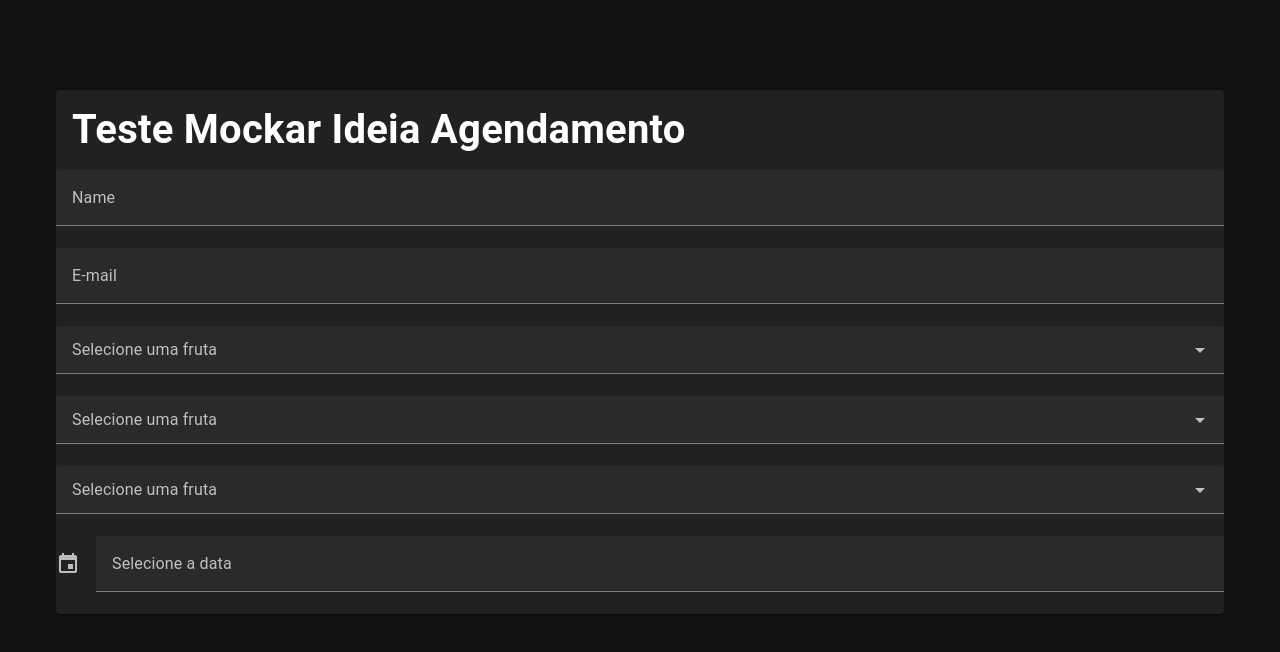
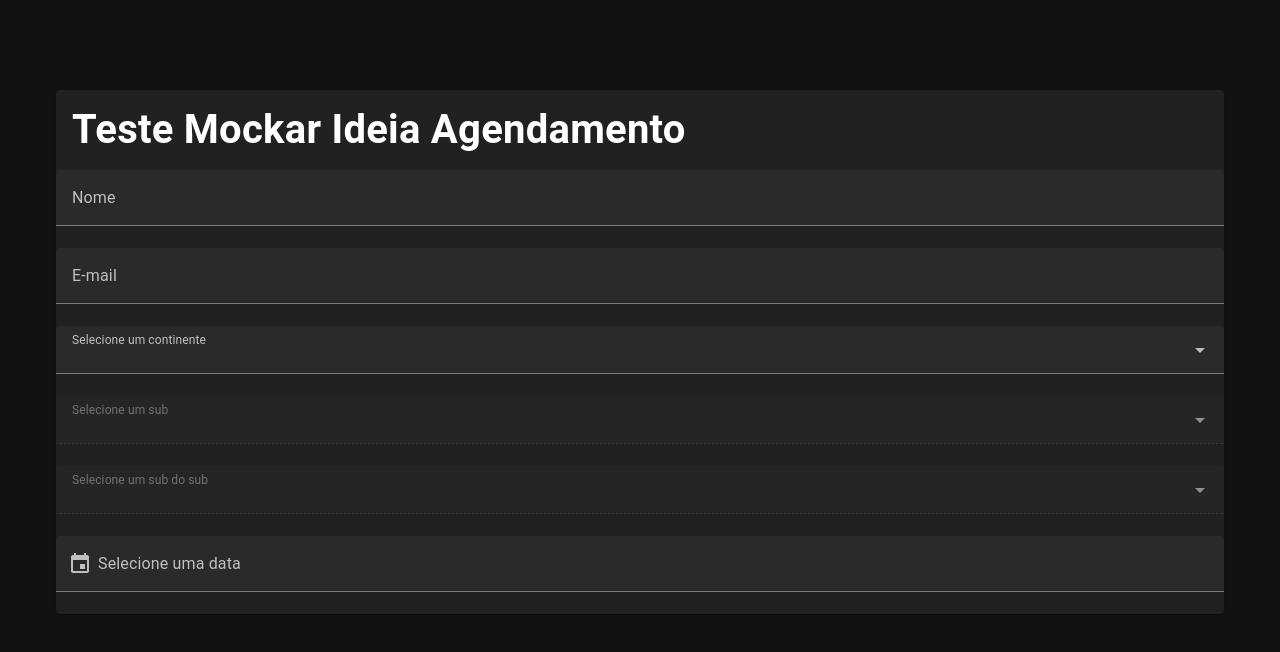
Before and after one commit to MLauraCronemberger/Estudo-Vuetify, a Vue app: page / in a window 1280 px wide. Shown: the top 652 px of the page. Built offline with nearby package versions, Linux system fonts and the light colour scheme; a small style sheet from the web is missing.

Commit message:
Implementação de ideia de dropdowns-menu

```diff
--- a/src/components/HelloWorld.vue
+++ b/src/components/HelloWorld.vue
@@ -6,7 +6,7 @@
       </v-card-title>
       <form>
         <v-text-field
-          label="Name"
+          label="Nome"
           required
           outlined
         ></v-text-field>
@@ -18,27 +18,37 @@
       </form>
 
       <v-select
-        label="Selecione uma fruta"
+        v-model="selecao1"
+        :items="Object.keys(locais)"
+        @update:modelValue="selecao2 = ''; selecao3 = ''"
+        label="Selecione um continente"
         required
         outlined
         density="comfortable"
-        :items="items"
+      ></v-select>
+
+      <!-- esse !selecao1, o operador ! é o operador lógico NOT -->
+       <!-- agora esse ? : é um operador ternário que tem forma: condição ? valor_se_verdadeiro : valor_se_falso -->
+
+      <v-select
+        :disabled="!selecao1"
+      v-model="selecao2"
+      :items="selecao1 ? Object.keys(locais[selecao1]) : []"
+      @update:modelValu="selecao3=''"
+        label="Selecione um sub"
+        required
+        outlined
+        density="comfortable"
       ></v-select>
 
       <v-select
-        label="Selecione uma fruta"
-        required
-        outlined
-        density="comfortable"
-        :items="items"
-      ></v-select>
-
-      <v-select
-        label="Selecione uma fruta"
-        required
-        outlined
-        density="comfortable"
-        :items="items"
+      v-model="selecao3"
+      :disabled="!selecao2"
+      :items="selecao2 ? locais[selecao1][selecao2] : []"
+      label="Selecione um sub do sub"
+      required
+      outlined
+      density="comfortable"
       ></v-select>
 
       <v-menu
@@ -51,9 +61,9 @@
           <v-text-field
             v-bind="props"
             outlined
-            prepend-icon="mdi-calendar"
+            prepend-inner-icon="mdi-calendar"
             readonly
-            label="Selecione a data"
+            label="Selecione uma data"
             v-model="formatData"
           ></v-text-field>
         </template>
@@ -69,6 +79,20 @@
 export default {
   data() {
     return {
+      selecao1:'',
+      selecao2:'',
+      selecao3:'',
+      locais:{
+        'Brasil':{
+        'Ceará': ['Fortaleza', 'Canoa Quebrada', 'Jericoacoara', 'Guaramiranga'],
+        'Piauí': ['Teresina', 'Parnaíba', 'Floriano', 'Água Branca', 'Itaueira'],
+        'Maranhão': ['São Luís', 'Bacabal', 'Imperatriz', 'Barreirinhas'],
+      },
+      'Europa':{
+        'Itália': ['Pizza', 'Macarrão', 'Vinho', 'Massas em geral'],
+        'França': ['Croissant', 'Fondue', 'Baguette', 'Macaron'],
+      }
+      },
       items: ['Banana', 'Maçã', 'Laranja'],
       showDatePicker: false,
       date:'',
```
